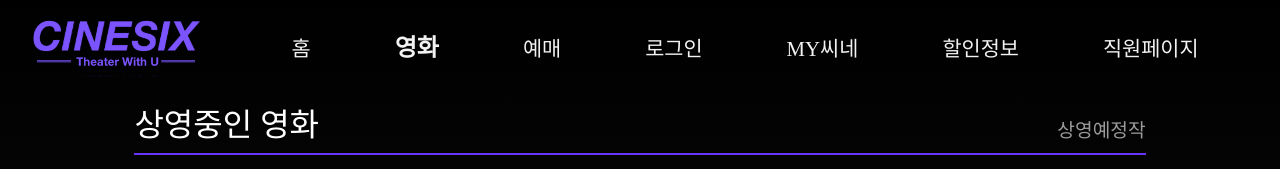
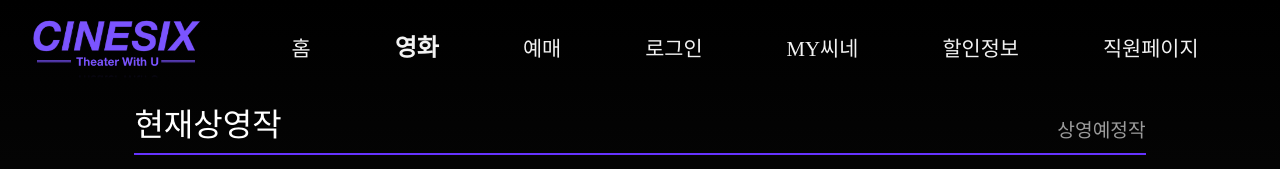
Before and after one commit to akalswl14/db6_moviesystem, a plain HTML site: page movie.html in a window 1280 px wide. Shown: the top 169 px of the page. Drawn offline with Linux system fonts and the light colour scheme.

Commit message:
Fix movie.html
title 수정

```diff
--- a/movie.html
+++ b/movie.html
@@ -3,7 +3,7 @@
 
 <head>
     <link rel="stylesheet" href="css/movie.css">
-    <title>영화</title>
+    <title>현재상영작</title>
     <meta charset="utf-8">
 </head>
 
@@ -27,7 +27,7 @@
     <div id="downbox">
         <div id="boxtitle">
             <div id="maintitle">
-                상영중인 영화
+                현재상영작
             </div>
             <div id="subtitle">
                 <a href="moive_coming.html">
```
